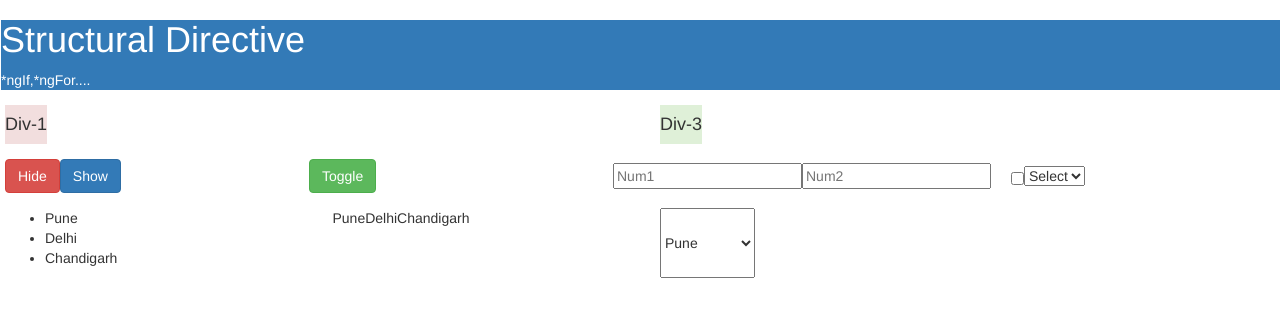
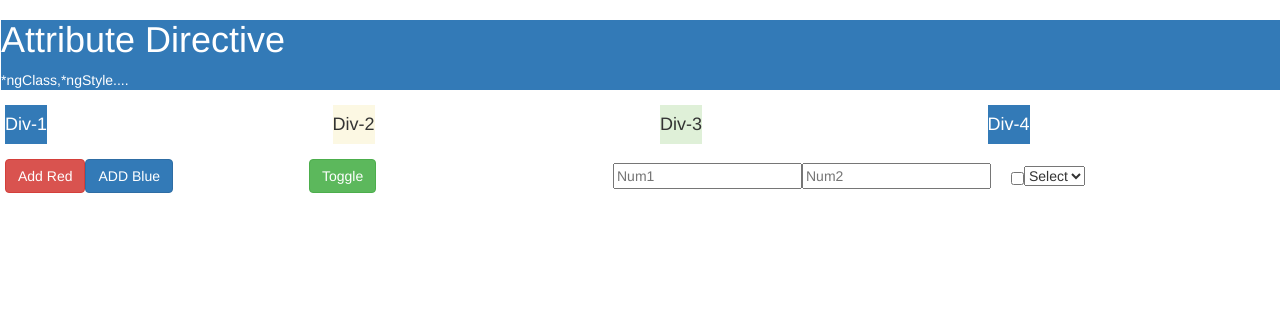
Before and after one commit to code-with-mukesh/angular18-project, an Angular app: page / in a window 1280 px wide. Shown: the top 316 px of the page. Built offline with nearby package versions, Linux system fonts and the light colour scheme.

Commit message:
Attribute Directive

```diff
--- a/src/app/app.component.html
+++ b/src/app/app.component.html
@@ -7,4 +7,5 @@
         <td><app-data-binding></app-data-binding></td>
     </tr>
 </table> -->
-<app-structural-dir></app-structural-dir>
+<!-- <app-structural-dir></app-structural-dir> -->
+ <app-attribute-directive></app-attribute-directive>
--- a/src/app/app.component.ts
+++ b/src/app/app.component.ts
@@ -4,11 +4,12 @@ import { AddEmployeeComponent } from './components/add-employee/add-employee.com
 import { EmployeeListComponent } from './components/employee-list/employee-list.component';
 import { DataBindingComponent } from './components/data-binding/data-binding.component';
 import { StructuralDirComponent } from './components/directive/structural-dir/structural-dir.component';
+import { AttributeDirectiveComponent } from './components/directive/attribute-directive/attribute-directive.component';
 
 @Component({
   selector: 'app-root',
   standalone: true,
-  imports: [RouterOutlet,AddEmployeeComponent,EmployeeListComponent,DataBindingComponent,StructuralDirComponent],
+  imports: [RouterOutlet,AddEmployeeComponent,EmployeeListComponent,DataBindingComponent,StructuralDirComponent,AttributeDirectiveComponent],
   templateUrl: './app.component.html',
   styleUrl: './app.component.css'
 })
--- /dev/null
+++ b/src/app/components/directive/attribute-directive/attribute-directive.component.css
@@ -0,0 +1,16 @@
+.row{
+    display: flex;
+    margin-top: 15px;
+}
+.col-3{
+    display: flex;
+    margin-left: 20px;
+    width: 100%;
+}
+.btn-danger{
+    display:flex;
+}
+.mt-2{
+    margin-top: 10px;
+    margin-left:1px;
+}
--- /dev/null
+++ b/src/app/components/directive/attribute-directive/attribute-directive.component.html
@@ -0,0 +1,51 @@
+<div class="mt-2 p-2 bg-primary text-white rounded">
+    <h1>Attribute Directive</h1>
+    <p>*ngClass,*ngStyle....</p>
+</div>
+<div class="row pt-3">
+    <div class="col-3">
+        <div  class="p-3 text-center" [ngClass]="div1BgColor">
+            <h4>Div-1</h4>
+        </div>
+    </div>
+    <div class="col-3">
+        <div class="p-3 text-center" [ngClass]="isDiv2Active==true?'bg-success':'bg-warning'" >
+            <h4>Div-2</h4>
+        </div>
+    </div>
+    <div class="col-3">
+        <div class="bg-success p-3 text-center">
+            <h4>Div-3</h4>
+        </div>
+    </div>
+    <div class="col-3">
+        <div  class="bg-primary p-3 text-center">
+            <h4>Div-4</h4>
+        </div>
+    </div>
+</div>
+<div class="row pt-3">
+    <div class="col-3 text-center">
+        <button class="btn btn-danger" (click)="addRedColor()">Add Red</button>
+        <button class="btn btn-primary mx-2" (click)="addBlueColor()">ADD Blue</button>
+    </div>
+    <div class="col-3 text-center">
+        <button class="btn btn-success" (click)="toggleDiv2NgClass()">Toggle</button>
+    </div>
+    <div class="col-3 text-center">
+        <div style="display: flex;align-items: center;">
+            <input type="text"  placeholder="Num1" width="width-50">
+            <input type="text"  placeholder="Num2" width="width-50">
+        </div>
+    </div>
+    <div class="col-3 text-center">
+        <div style="display: flex;align-items: center;">
+            <input  type="checkbox" class="width-50">
+            <select>
+                <option>Select</option>
+                <option>India</option>
+                <option>USA</option>
+            </select>
+        </div>
+    </div>
+</div>
--- /dev/null
+++ b/src/app/components/directive/attribute-directive/attribute-directive.component.ts
@@ -0,0 +1,27 @@
+import { CommonModule } from '@angular/common';
+import { Component } from '@angular/core';
+
+@Component({
+  selector: 'app-attribute-directive',
+  standalone: true,
+  imports: [CommonModule],
+  templateUrl: './attribute-directive.component.html',
+  styleUrl: './attribute-directive.component.css'
+})
+export class AttributeDirectiveComponent {
+  div1BgColor:string='bg-primary';
+  isDiv2Active:boolean=false;
+  constructor(){}
+
+  addRedColor(){
+    this.div1BgColor="bg-danger";
+  }
+  addBlueColor(){
+    this.div1BgColor="bg-primary";
+  }
+
+  toggleDiv2NgClass(){
+    this.isDiv2Active=!this.isDiv2Active;
+  }
+
+}
```
Also changed, not shown: src/app/components/directive/structural-dir/structural-dir.component.html (+4 -4 lines), src/app/components/directive/structural-dir/structural-dir.component.ts (+15 -15 lines), 1 other file (tests, documents, lock files or other folders).
